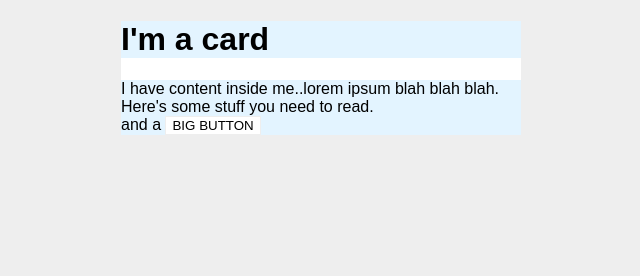
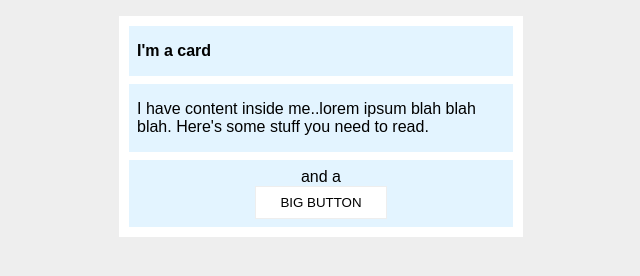
Before and after one commit to AndreiKUROSAWA/odin-recipes, a plain HTML site: page mp2.html in a window 1280 px wide. Shown: the whole page, without its empty margins (319-959 px from the left). Drawn offline with Linux system fonts and the light colour scheme.

Commit message:
marg pad complete

```diff
--- a/css/stypm2.css
+++ b/css/stypm2.css
@@ -7,21 +7,37 @@ body {
     width: 400px;
     background: #fff;
     margin: 16px auto;
+    padding: 2px;
   }
 
   .title {
     background: #e3f4ff;
+    font-size: 16px;
+    padding: 16px 8px;
+    margin: 8px;
   }
 
   .content {
     background: #e3f4ff;
+    margin: 8px;
+    padding: 16px 8px;
+
   }
 
   .button-container {
     background: #e3f4ff;
+    margin: 8px;
+    text-align: center;
+    padding: 8px;
+    align-items: center;
   }
 
   button {
+    display: block;
     background: white;
     border: 1px solid #eee;
+    margin: auto;
+
+    padding: 8px 24px;
+    text-align: center;
   }
```
